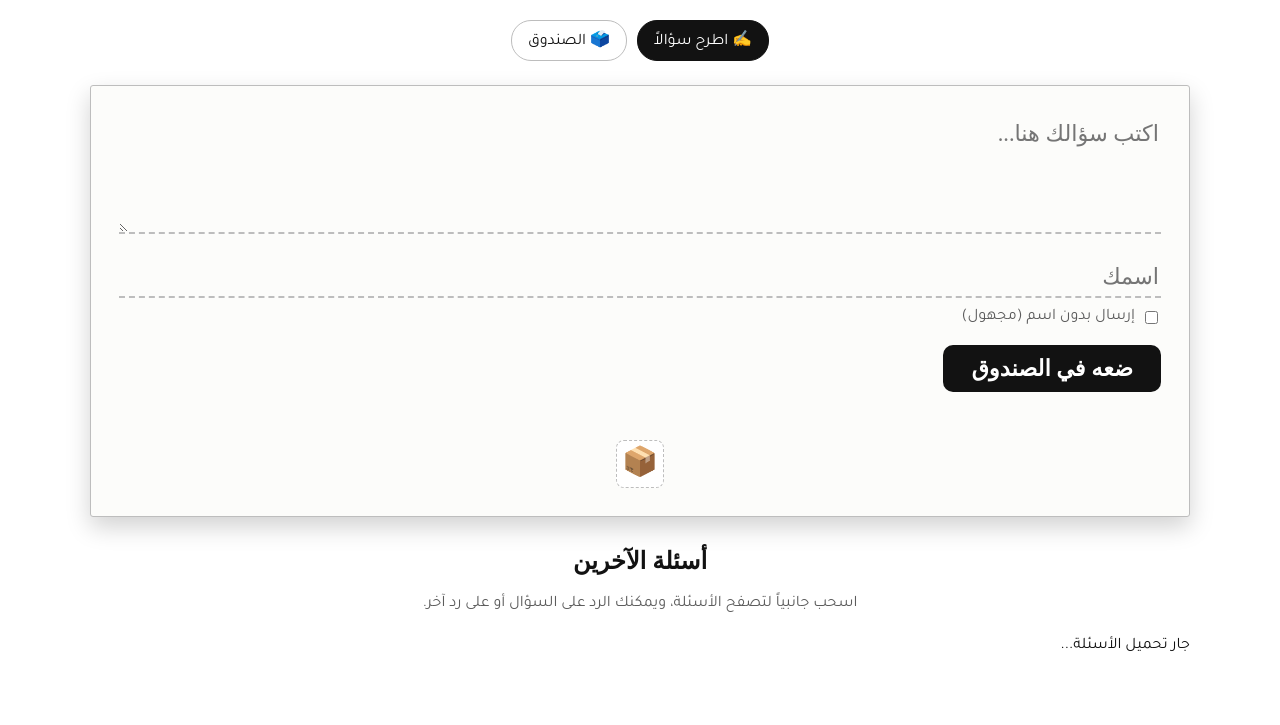
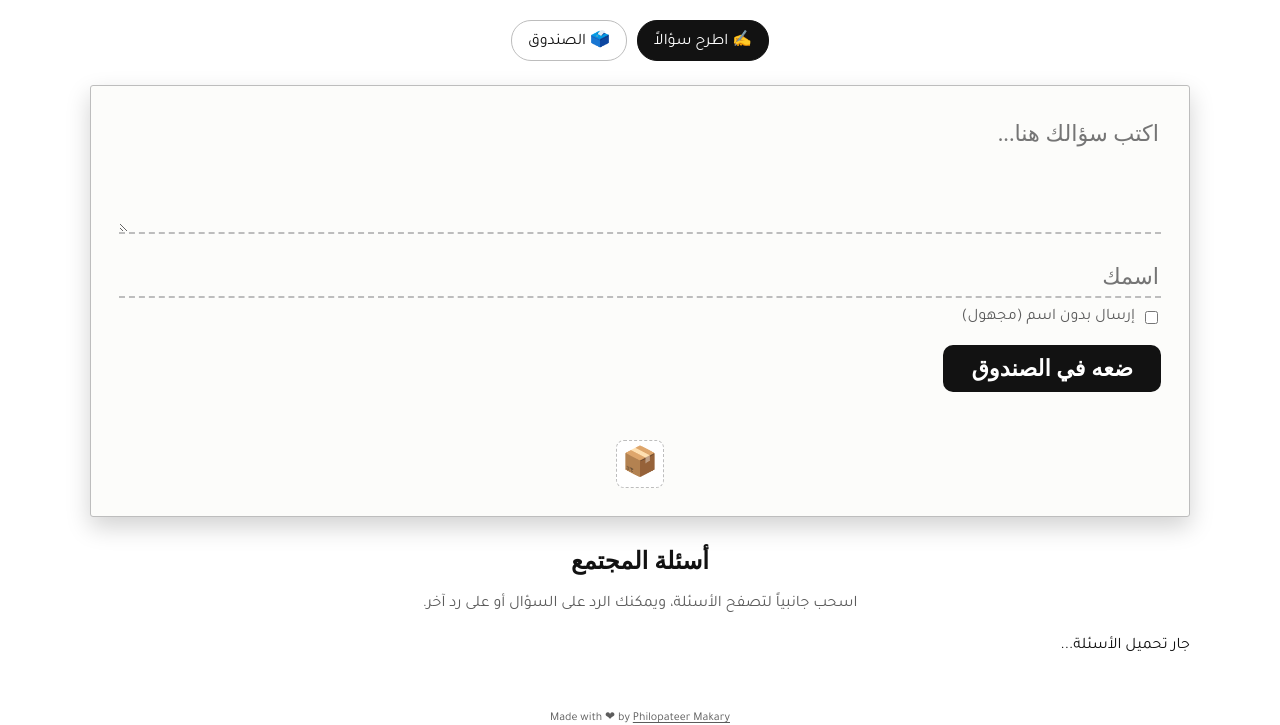
Before and after one commit to pshaher/pshaher.github.io, a plain HTML site: page index.html in a window 1280 px wide. Shown: the part 112-837 px from the top of the page. Before the commit the page ends 800 px from the top, so only its background shows below. Drawn offline with Linux system fonts and the light colour scheme; no server answers; a web font is replaced by a local one.

Commit message:
Added footer

```diff
--- a/index.html
+++ b/index.html
@@ -22,6 +22,8 @@
     display:flex; flex-direction:column; align-items:center;
     padding:24px 16px 48px;
   }
+  footer{margin-top:auto; padding-top:24px; color:var(--ink-soft); font-size:.75rem; text-align:center;}
+  footer a{color:inherit; text-decoration:underline; text-underline-offset:2px;}
   h1{font-family:"Aref Ruqaa", serif; font-size:2.8rem; margin:.2em 0 .1em; text-align:center;}
   .sub{color:var(--ink-soft); margin-bottom:1.4em; text-align:center;}
   nav{display:flex; gap:10px; margin-bottom:1.5em; flex-wrap:wrap; justify-content:center;}
@@ -178,7 +180,7 @@
     <div class="miniBoxWrap"><div id="miniBox">📦</div></div>
   </div>
   <section class="community" aria-labelledby="communityTitle">
-    <h2 id="communityTitle">أسئلة الآخرين</h2>
+    <h2 id="communityTitle">أسئلة المجتمع</h2>
     <div class="sub">اسحب جانبياً لتصفح الأسئلة، ويمكنك الرد على السؤال أو على رد آخر.</div>
     <div class="status" id="communityStatus">جار تحميل الأسئلة...</div>
     <div class="community-rail" id="communityRail" aria-live="polite"></div>
@@ -213,6 +215,8 @@
 </div>
 
 <div id="flyPaper"></div>
+
+<footer>Made with <span aria-label="love">❤</span> by <a href="https://github.com/pshaher/" target="_blank" rel="noopener noreferrer">Philopateer Makary</a></footer>
 
 <script type="module">
 import { initializeApp } from "https://www.gstatic.com/firebasejs/13.4.0/firebase-app.js";
```
